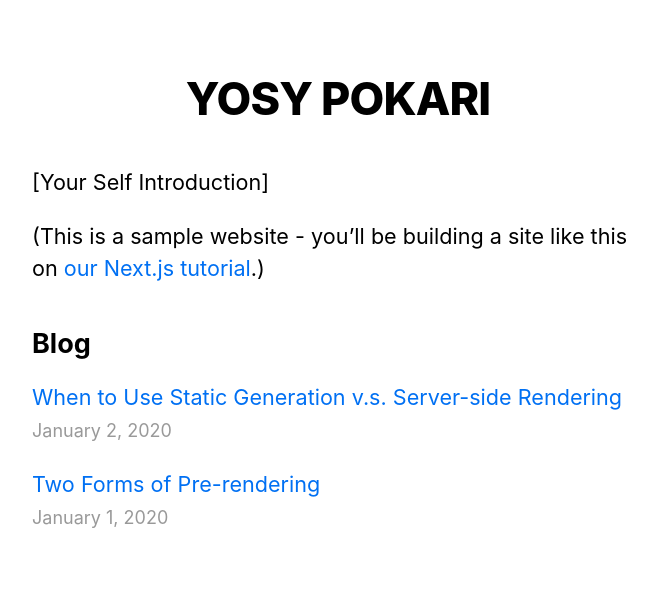
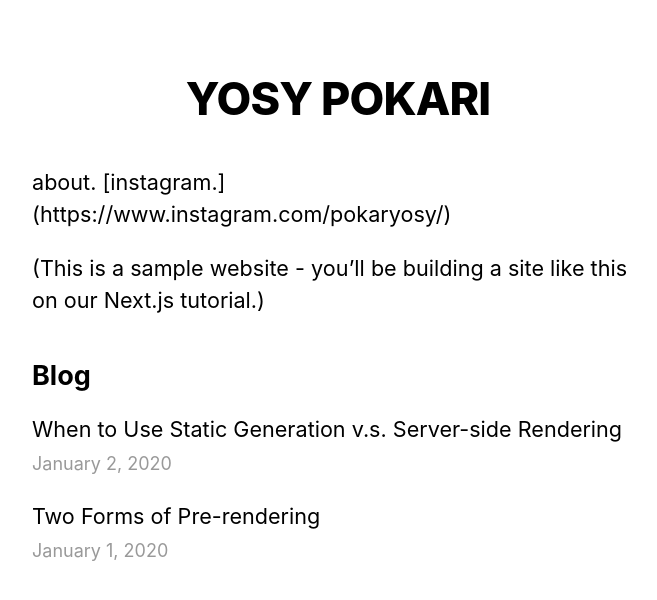
Before and after one commit to pokaryosy/mypage, a Next.js app: page / in a window 1280 px wide. Shown: the top 600 px of the page, without its empty margins (302-959 px from the left). Built offline with nearby package versions, Linux system fonts and the light colour scheme.

Commit message:
6 commit

```diff
--- a/components/layout.js
+++ b/components/layout.js
@@ -5,16 +5,6 @@ import Link from 'next/link'
 
 const name = 'YOSY POKARI'
 export const siteTitle = 'YOSY POKARI'
-
-/* favicon */
-const Page = (props) => (
-  <div>
-    <Head>
-      <link rel="shortcut icon" href="/favicon.ico" />
-    </Head>
-  // Other layout/components
-  </div>
-);
 
 export default function Layout({ children, home }) {
   return (
--- a/pages/api/hello.js
+++ b/pages/api/hello.js
@@ -1,5 +1,6 @@
 // req = HTTP incoming message, res = HTTP server response
-
+/*
 export default function handler(req, res) {
   res.status(200).json({ text: 'Hello' })
 }
+*/
--- a/pages/index.js
+++ b/pages/index.js
@@ -21,7 +21,7 @@ export default function Home({ allPostsData }) {
         <title>{siteTitle}</title>
       </Head>
       <section className={utilStyles.headingMd}>
-        <p>[Your Self Introduction]</p>
+        <p>about. [instagram.](https://www.instagram.com/pokaryosy/)</p>
         <p>
           (This is a sample website - you’ll be building a site like this on{' '}
           <a href="https://nextjs.org/learn">our Next.js tutorial</a>.)
--- a/styles/global.css
+++ b/styles/global.css
@@ -13,7 +13,7 @@ body {
 }
 
 a {
-  color: #0070f3;
+  color: #000000;
   text-decoration: none;
 }
 
```
Also changed, not shown: 1 other file (tests, documents, lock files or other folders).
